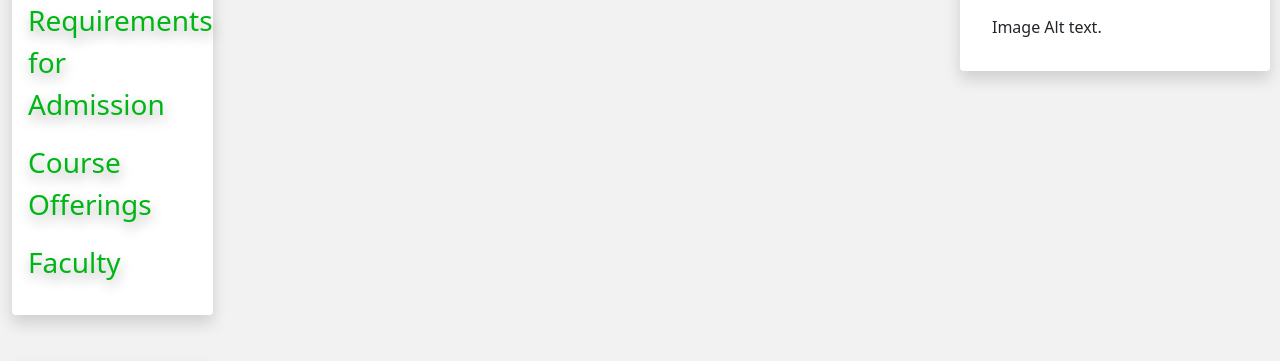
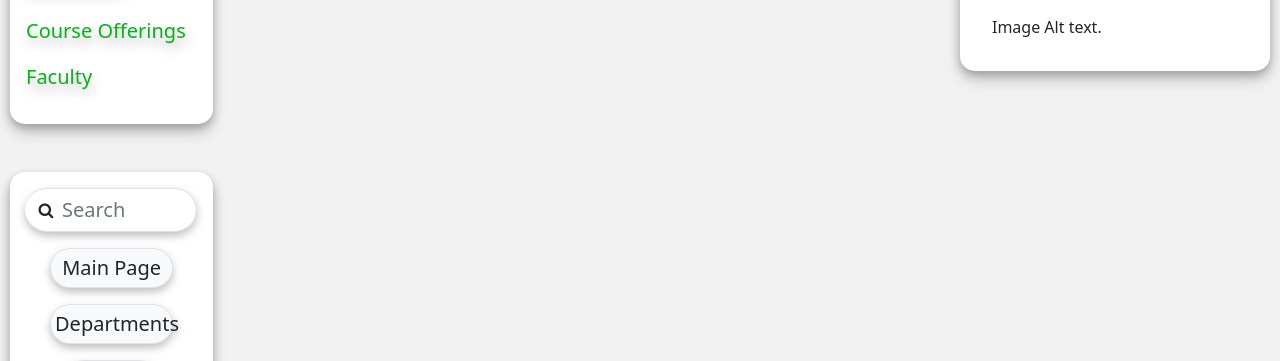
Before and after one commit to uprm-inso-4117-2021-2022-s2/semester-project-team-9, a Django app: template WikiRum/templates/pageview.html in a window 1280 px wide. Shown: the part 427-788 px from the top of the page. Run offline with Django 4.2, Linux system fonts and the light colour scheme; the template is opened without the code that fills it: values that come from a table or form of the project are taken from there, others are empty; data comes from the database, SQL or seed files in the repository.

Commit message:
Finished Menu and search bar in nav

```diff
--- a/WikiRum/templates/pageview.html
+++ b/WikiRum/templates/pageview.html
@@ -5,12 +5,22 @@
     <meta http-equiv="X-UA-Compatible" content="IE=edge">
     <meta name="viewport" content="width=device-width, initial-scale=1.0">
 
-
+    <link rel="stylesheet" href="https://cdnjs.cloudflare.com/ajax/libs/font-awesome/4.7.0/css/font-awesome.min.css">
     <link rel="stylesheet" type="text/css" href="pageview.css">
-
 
     <link href="https://cdn.jsdelivr.net/npm/bootstrap@5.0.2/dist/css/bootstrap.min.css" rel="stylesheet" integrity="sha384-EVSTQN3/azprG1Anm3QDgpJLIm9Nao0Yz1ztcQTwFspd3yD65VohhpuuCOmLASjC" crossorigin="anonymous">
     <title></title>
+    <style>
+
+      .placeholderColorNav::-webkit-input-placeholder{
+        color: white;
+      }
+
+      a:hover{
+        color: #00B614;
+      }
+
+    </style>
   </head>
 
   <nav class="navbar navbar-expand-sm navbar-dark" style="background: linear-gradient(to right, #01650C, #00B614);">
@@ -25,8 +35,14 @@
         <span class="navbar-toggler-icon"></span>
       </button>
       <form class="d-flex col-md-3 offset-md-3">
-        <input class="form-control me-2" type="text" placeholder="Search">
-        <button class="btn btn-primary" type="button">Search</button>
+        <div class="input-group">
+          <span class="input-group-append my-auto">
+              <button class="btn btn-outline-0 bg-transparent border-start-0 border-bottom-0 border-0 rounded-pill" style="margin-right: -40px;" type="button">
+                  <i class="fa fa-search" style="color: white;"></i>
+              </button>
+          </span>
+          <input class="form-control border-start-0 border-0 rounded-pill fs-5 placeholderColorNav" style="color: white; background: linear-gradient(to right, #67B36F, #67B36F); text-indent: 25px; filter: drop-shadow(0px 4px 4px rgba(0, 0, 0, 0.25));" type="search" placeholder="Search">
+        </div>
       </form>
       <div class="collapse navbar-collapse" id="mynavbar">
         <ul class="navbar-nav ms-auto">
@@ -48,55 +64,45 @@
     <div class="container-fluid g-0" style="background-color: #f2f2f2;">
       <div class="row g-0">
         <div class="col-2">
-          <div class="shadow p-3 mb-5 bg-body rounded" style="margin-top: 12px; margin-left: 12px;">
+          <div class="shadow p-3 mb-5 bg-body" style="border-radius: 15px; margin-top: 10px; margin-left: 10px; filter: drop-shadow(0px 4px 4px rgba(0, 0, 0, 0.25));">
               <div class="card-body">
-                <h2 class="card-title" style="text-align: center; color: gray">Contents</h2>
+                <h2 class="card-title fs-3" style="text-align: center; color: gray">Contents</h2>
               </div>
               <ul class="list-unstyled">
-                <li class="list-item my-3">
-                  <a href="" class="text-decoration-none fs-3" style="text-shadow:1px 6px 13px #adadad; color: #00B614;">About</a>
+                <li class="list-item">
+                  <a href="" class="text-decoration-none fs-5" style="text-shadow:1px 6px 13px #adadad; color: #00B614;">About</a>
                 </li>
                 <li class="list-item my-3">
-                  <a href="" class="text-decoration-none fs-3" style="text-shadow:1px 6px 13px #adadad; color: #00B614;">Graduate Programs</a>
+                  <a href="" class="text-decoration-none fs-5" style="text-shadow:1px 6px 13px #adadad; color: #00B614;">Graduate Programs</a>
                 </li>
                 <li class="list-item my-3">
-                  <a href="" class="text-decoration-none fs-3" style="text-shadow:1px 6px 13px #adadad; color: #00B614;">Requirements for Admission</a>
+                  <a href="" class="text-decoration-none fs-5" style="text-shadow:1px 6px 13px #adadad; color: #00B614;">Requirements for Admission</a>
                 </li>
                 <li class="list-item my-3">
-                  <a href="" class="text-decoration-none fs-3" style="text-shadow:1px 6px 13px #adadad; color: #00B614;">Course Offerings</a>
+                  <a href="" class="text-decoration-none fs-5" style="text-shadow:1px 6px 13px #adadad; color: #00B614;">Course Offerings</a>
                 </li>
                 <li class="list-item my-3">
-                  <a href="" class="text-decoration-none fs-3" style="text-shadow:1px 6px 13px #adadad; color: #00B614;">Faculty</a>
+                  <a href="" class="text-decoration-none fs-5" style="text-shadow:1px 6px 13px #adadad; color: #00B614;">Faculty</a>
                 </li>
               </ul>
           </div>
 
-          <div class="shadow p-3 mb-5 bg-body rounded" style="margin-top: 10px; margin-left: 10px;">
-              <ul class="list-group list-group-flush">
-                <li class="list-group-item">
-                  <form class="d-flex">
-                    <input class="form-control me-2" type="text" placeholder="Search">
-                    <button class="btn btn-sm" type="button">
-                      <img src="https://cdn.discordapp.com/attachments/936656663174348916/970129568679727134/search-icon.png" alt="Search icon">
-                    </button>
-                  </form>
-                </li>
-                <li class="list-group-item">
-                  <a href="">Main Page</a>
-                </li>
-                <li class="list-group-item">
-                  <a href="">Departments</a>
-                </li>
-                <li class="list-group-item">
-                  <a href="">Internal Processes</a>
-                </li>
-                <li class="list-group-item">
-                  <a href="">Student Activities</a>
-                </li>
-                <li class="list-group-item">
-                  <a href="">Professor Ratings</a>
-                </li>
-              </ul>
+          <div class="shadow p-3 mb-5 bg-body" style="text-align: center; border-radius: 15px; margin-top: 10px; margin-left: 10px; filter: drop-shadow(0px 4px 4px rgba(0, 0, 0, 0.25));">
+            <div class="input-group">
+              <span class="input-group-append my-auto">
+                  <button class="btn btn-outline-0 bg-transparent border-start-0 border-bottom-0 border-0 rounded-pill" style="margin-right: -40px;" type="button">
+                      <i class="fa fa-search"></i>
+                  </button>
+              </span>
+              <input class="form-control border-start-0 border rounded-pill fs-5" style="text-indent: 25px; filter: drop-shadow(0px 4px 4px rgba(0, 0, 0, 0.25));" type="search" placeholder="Search">
+            </div>
+            <div class="list-group my-3 mb-1" style="text-align: center;">
+              <a href="" class="p-1 mb-3 mx-4 list-group-item list-group-action bg-light text-decoration-none fs-5 border rounded-pill" style="filter: drop-shadow(0px 4px 4px rgba(0, 0, 0, 0.25));">Main Page</a>
+              <a href="" class="p-1 mb-3 mx-4 list-group-item list-group-action bg-light text-decoration-none fs-5 border rounded-pill" style="filter: drop-shadow(0px 4px 4px rgba(0, 0, 0, 0.25));">Departments</a>
+              <a href="" class="p-1 mb-3 mx-4 list-group-item list-group-action bg-light text-decoration-none fs-5 border rounded-pill" style="filter: drop-shadow(0px 4px 4px rgba(0, 0, 0, 0.25));">Internal Processes</a>
+              <a href="" class="p-1 mb-3 mx-4 list-group-item list-group-action bg-light text-decoration-none fs-5 border rounded-pill" style="filter: drop-shadow(0px 4px 4px rgba(0, 0, 0, 0.25));">Student Activities</a>
+              <a href="" class="p-1 mb-3 mx-4 list-group-item list-group-action bg-light text-decoration-none fs-5 border rounded-pill" style="filter: drop-shadow(0px 4px 4px rgba(0, 0, 0, 0.25));">Professor Ratings</a>
+            </div>
           </div>
         </div>
 
@@ -122,7 +128,7 @@
           </div>
         </div>
         <div class="col-3">
-          <div class="shadow p-3 mb-5 bg-body rounded" style="width: fit-content; margin-top: 10px; margin-right: 10px; justify-content: center;">
+          <div class="shadow p-3 mb-5 bg-body" style="border-radius: 15px; width: fit-content; margin-top: 10px; margin-right: 10px; justify-content: center; filter: drop-shadow(0px 4px 4px rgba(0, 0, 0, 0.25));">
             <h2 class="card-title" style="text-align: center;">Facilities</h2>
             <img src="https://cdn.discordapp.com/attachments/936656663174348916/970121122400055356/Rectangle_161.png" class="card-img-top" alt="...">
             <div class="card-body">
```
